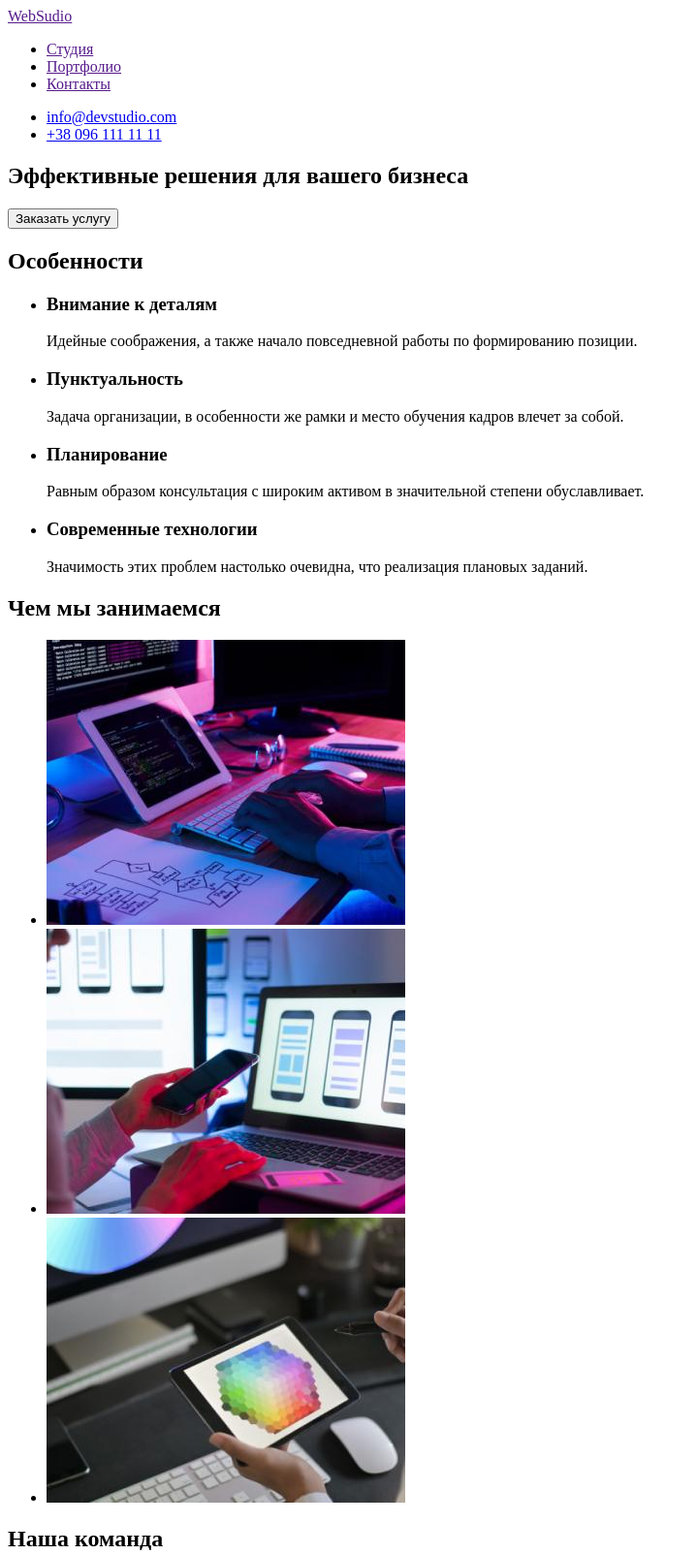
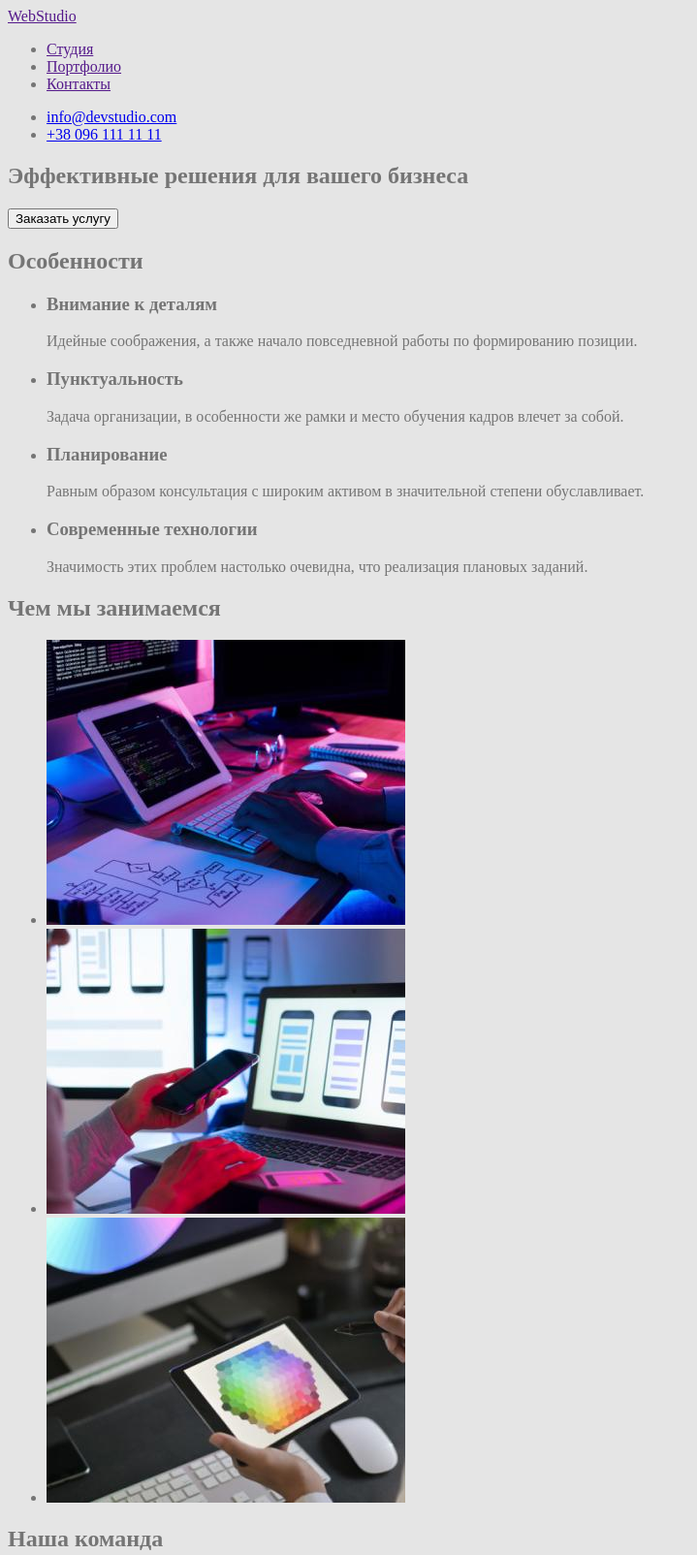
Before and after one commit to HordiienkoOlha/goit-markup-hw-02, a plain HTML site: page index.html in a window 1280 px wide. Shown: the top 1604 px of the page at 97% size, without its empty margins (0-719 px from the left). Drawn offline with Linux system fonts and the light colour scheme.

Commit message:
Запис кольорів

```diff
--- a/css/styles.css
+++ b/css/styles.css
@@ -0,0 +1,17 @@
+/* цвет основного текста  #757575  */
+/* вторичный цвет текста #212121 */
+/* голубой #2196F3 */
+/* черный #000000 */
+/* белый #FFFFFF */
+:root {
+    --primary-text-color: #757575;
+    --title-text-color: #212121;
+    --accent-color: #2196F3;
+    --primary-bg-color: #FFFFFF;
+    --section-bg-colr: #2F303A;
+}
+/* мейл и телефон в футер rgba(255, 255, 255, 0.6) */
+body {
+    background-color: #E5E5E5;
+    color: #757575;
+}
--- a/index.html
+++ b/index.html
@@ -5,11 +5,12 @@
     <meta http-equiv="X-UA-Compatible" content="IE=edge">
     <meta name="viewport" content="width=device-width, initial-scale=1.0">
     <title>Document</title>
+    <link rel="stylesheet" href="./css/styles.css">
 </head>
 <body>
     <header>
         <nav>
-        <a lang="en" href="">WebSudio</a>
+        <a lang="en" href="">WebStudio</a>
         <ul>
             <li><a href="">Студия</a></li>
             <li><a href="">Портфолио</a></li>
@@ -22,12 +23,12 @@
         </ul>
     </header>
     <main>
-        <section>
-            <h1>Эффективные решения для вашего бизнеса</h1>
+        <section class="hero">
+            <h1 class="hero-title">Эффективные решения для вашего бизнеса</h1>
             <button type="button">Заказать услугу</button>
         </section>
-        <section>
-        <h2>Особенности</h2>
+        <section class="section">
+        <h2 class="section-title">Особенности</h2>
         <ul>
             <li>
                 <h3>Внимание к деталям</h3>
@@ -47,8 +48,8 @@
             </li>
         </ul>
     </section>
-    <section>
-        <h2>Чем мы занимаемся</h2>
+    <section class="section">
+        <h2 class="section-title">Чем мы занимаемся</h2>
         <ul>
             <li>
                 <img src="./images/box1.jpg" alt="Верстка, рабочий процес" width="370" height="294"/></li>
@@ -58,8 +59,8 @@
                 <img src="./images/box3.jpg" alt="Подбор цвета на планшете" width="370" height="294"/></li>
         </ul>
     </section>
-    <section>
-        <h2>Наша команда</h2>
+    <section class="section">
+        <h2 class="section-title">Наша команда</h2>
         <ul>
             <li>
                 <img src="./images/img3.jpg" alt="Игорь Демьяненко" width="270" height="260"/>
@@ -84,7 +85,7 @@
     </section>
     </main>
     <footer>
-        <a lang="en" href="">WebSudio</a>
+        <a lang="en" href="">WebStudio</a>
         <address>
             <ul>
                 <li>г. Киев, пр-т Леси Украинки, 26</li>
```
